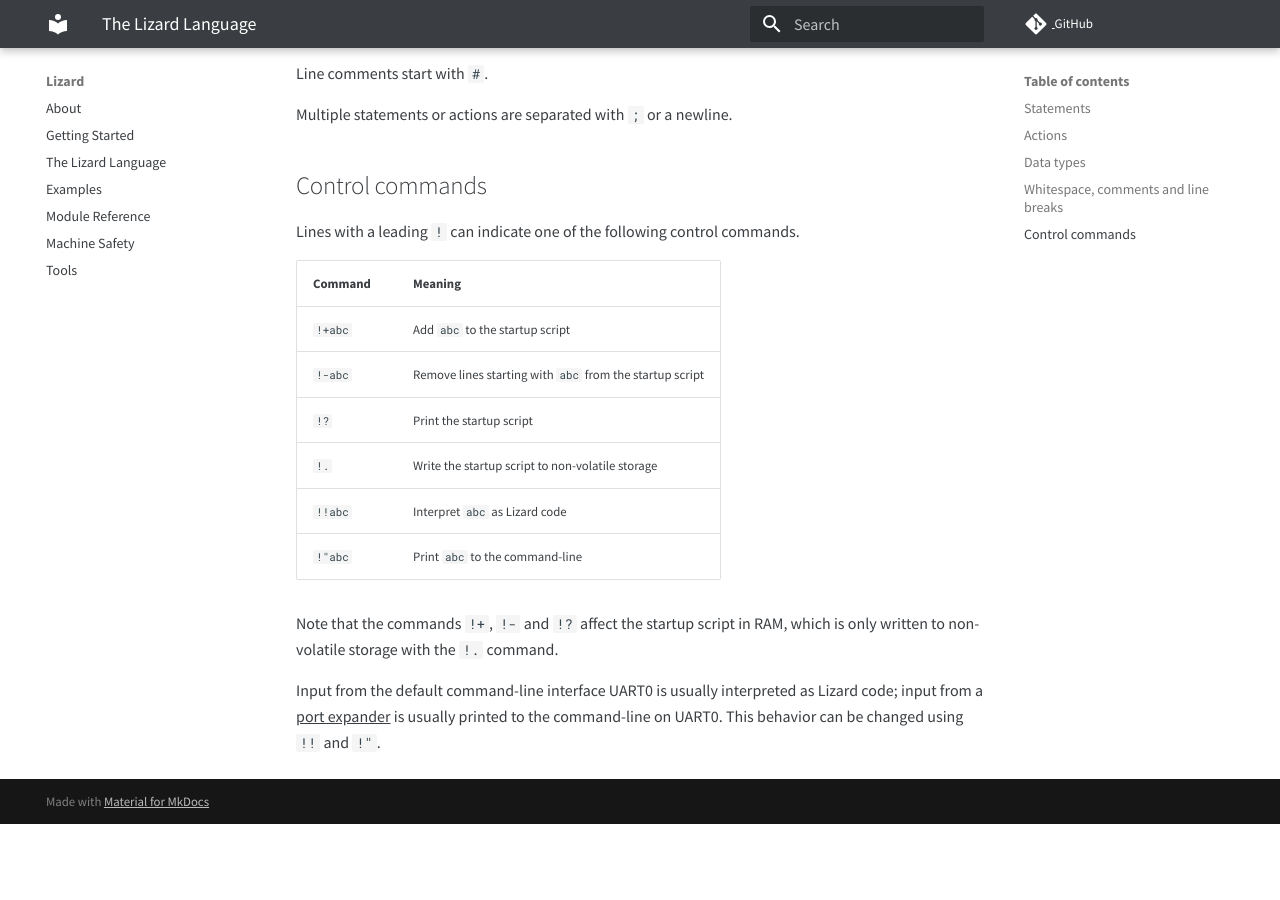
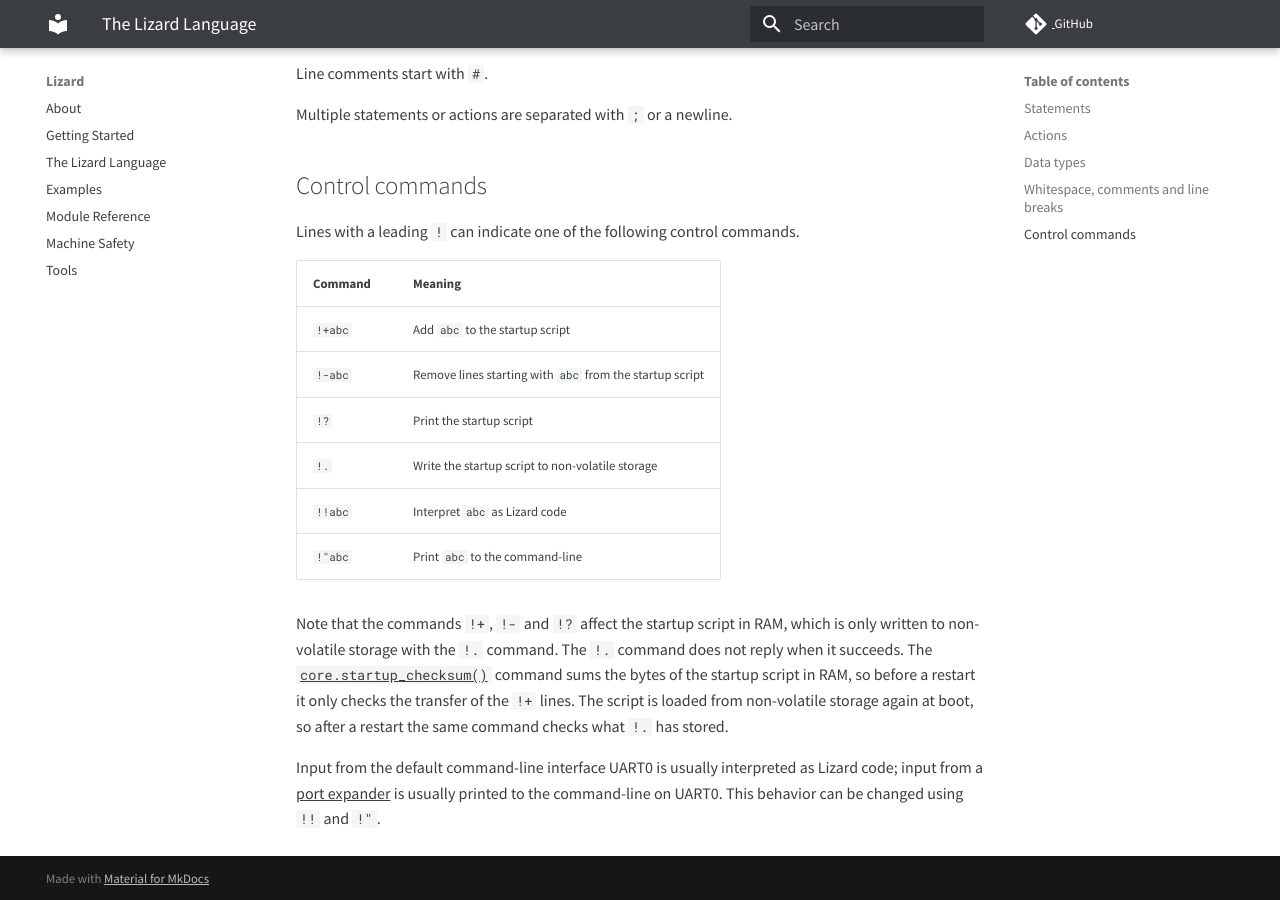
Before and after one commit to zauberzeug/lizard, an MkDocs documentation site: the page built from docs/language.md, in a window 1280 px wide and 900 px high, scrolled down 4660 px. Built offline with MkDocs 1.6.1 and Material for MkDocs 9.7.7, drawn with Linux system fonts in a browser that asks for light colours; comment, search, counter and statistics services are not loaded; before the commit the page ends 5484 px from its top, so only the background shows below that.

Commit message:
Document that !. does not reply and how to verify the stored startup script
The checksum of the startup script covers the copy in RAM until the microcontroller has restarted, and the stored script afterwards. That was written down nowhere, and !. stays silent on success. configure.py already checks the checksum after its restart; the tools page now says so.

```diff
--- a/docs/language.md
+++ b/docs/language.md
@@ -241,6 +241,9 @@ Lines with a leading `!` can indicate one of the following control commands.
 | `!"abc` | Print `abc` to the command-line                          |
 
 Note that the commands `!+`, `!-` and `!?` affect the startup script in RAM, which is only written to non-volatile storage with the `!.` command.
+The `!.` command does not reply when it succeeds.
+The [`core.startup_checksum()`](module_reference.md#core) command sums the bytes of the startup script in RAM, so before a restart it only checks the transfer of the `!+` lines.
+The script is loaded from non-volatile storage again at boot, so after a restart the same command checks what `!.` has stored.
 
 Input from the default command-line interface UART0 is usually interpreted as Lizard code;
 input from a [port expander](module_reference.md#expander) is usually printed to the command-line on UART0.
```
Also changed, not shown: docs/tools.md (+2 -0 lines).
